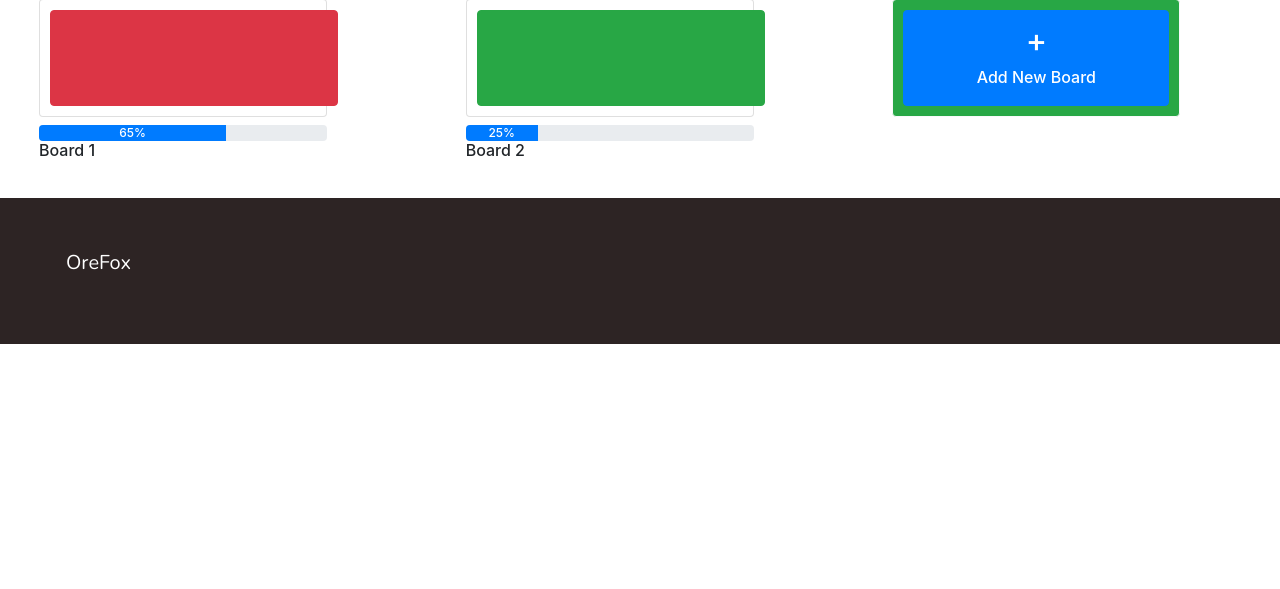
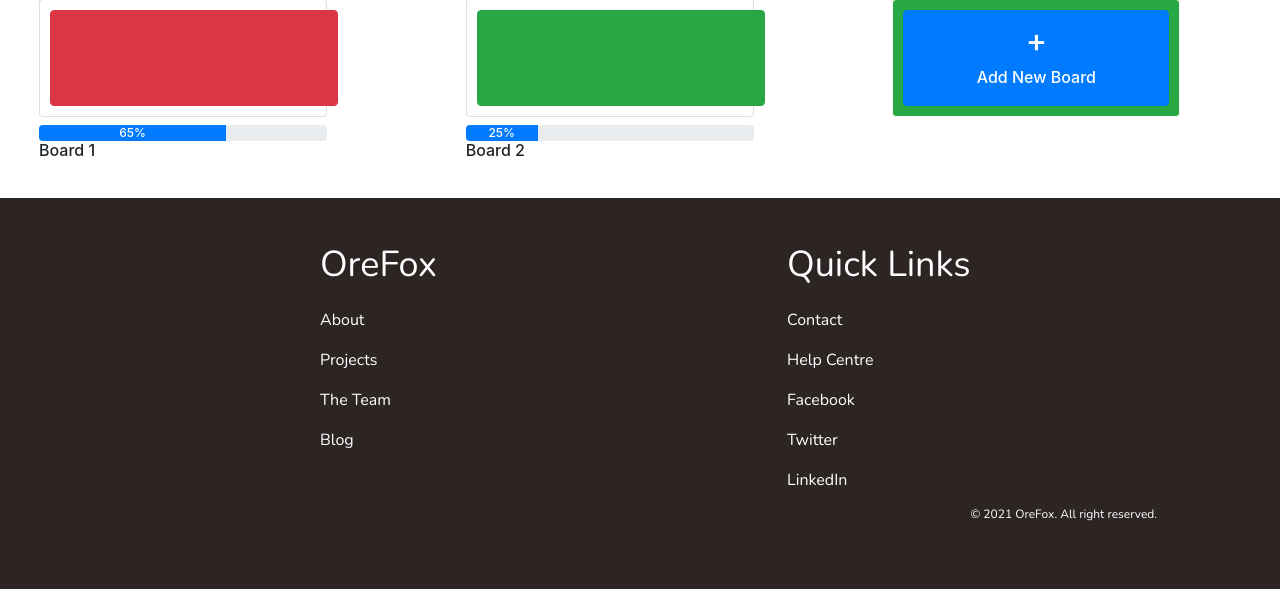
Before and after one commit to Landerwaffe/Minefinder, a Django app: page /dashboard/ in a window 1280 px wide. Shown: the part 502-1091 px from the top of the page. Before the commit the page ends 846 px from the top, so only its background shows below. Run offline with Django 3.2, Linux system fonts and the light colour scheme; some libraries are stand-ins or nearby versions.

Commit message:
Footer links
Would like to add OreFox logo to the right

```diff
--- a/src/templates/base.html
+++ b/src/templates/base.html
@@ -160,6 +160,10 @@
                 overflow-x: hidden;
                 }
 
+                .ordering{
+                  float:left;
+                }
+
         </style>
 </head>
 
--- a/src/templates/footer.html
+++ b/src/templates/footer.html
@@ -1,5 +1,27 @@
 {% load static %}
 
-<div class="w3-container" style = "background-color: #2D2424">
-    <p style = "float:left;background-color: #2D2424;color: white;">OreFox</p>
+<div class="w3-container" style = "background-color: #2D2424; padding-left: 25%;padding-top: 40px;">
+    <div class = "ordering">
+    <p style = "background-color: #2D2424;color: white; padding: 0px; font-size: 36px;">OreFox</p>
+    <p style = "background-color: #2D2424;color: white; padding: 0px; font-size: 16px;">About</p>
+    <p style = "background-color: #2D2424;color: white; padding: 0px; font-size: 16px;">Projects</p>
+    <p style = "background-color: #2D2424;color: white; padding: 0px; font-size: 16px;">The Team</p>
+    <p style = "background-color: #2D2424;color: white; padding: 0px; font-size: 16px;">Blog</p>
+    </div>
+
+    <div class = "ordering">
+    <p style = "margin-left:350px;background-color: #2D2424;color: white; padding: 0px; font-size: 36px;">Quick Links</p>
+    <p style = "margin-left:350px;background-color: #2D2424;color: white; padding: 0px; font-size: 16px;">Contact</p>
+    <p style = "margin-left:350px;background-color: #2D2424;color: white; padding: 0px; font-size: 16px;">Help Centre</p>
+    <p style = "margin-left:350px;background-color: #2D2424;color: white; padding: 0px; font-size: 16px;">Facebook</p>
+    <p style = "margin-left:350px;background-color: #2D2424;color: white; padding: 0px; font-size: 16px;">Twitter</p>
+    <p style = "margin-left:350px;background-color: #2D2424;color: white; padding: 0px; font-size: 16px;">LinkedIn</p>
+    </div>
+
+    <div class = "ordering">
+
+    </div>
+
+    <hr style = "margin-top: 200px; margin-right: 25%;">
+    <p style = "margin-top: 10px; background-color: #2D2424; color: white; padding-left: 0%; font-size: 12px;">© 2021 OreFox. All right reserved.</p>
 </div>
```
